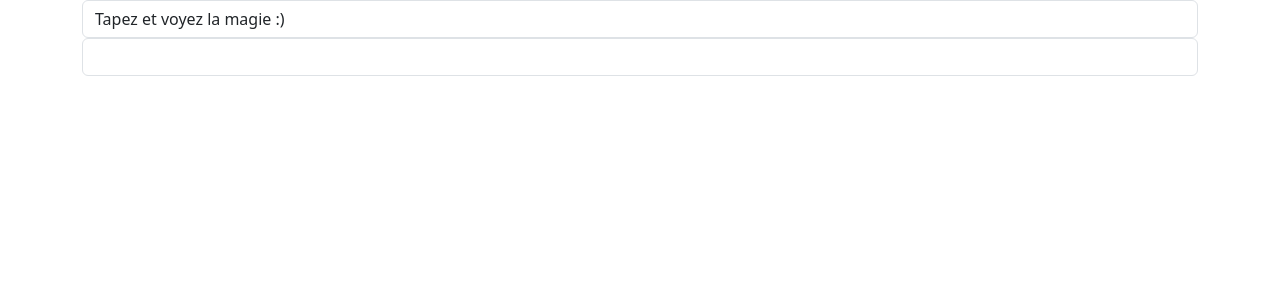
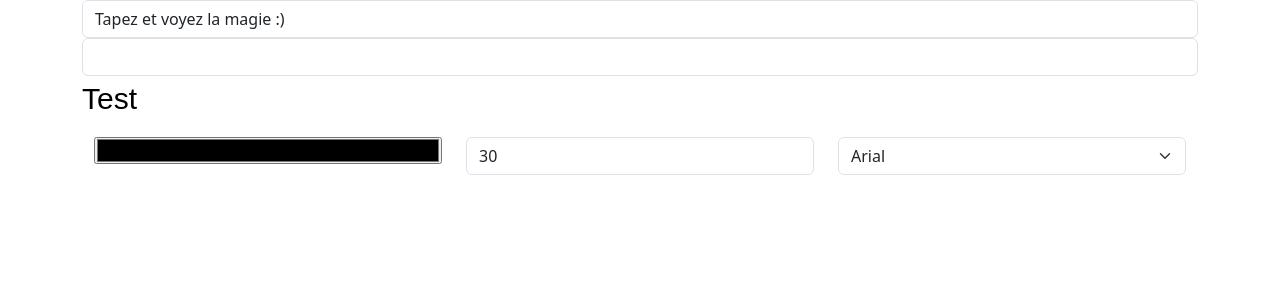
Before and after one commit to akramLh005/Angular-Project-RT4, an Angular app: page / in a window 1280 px wide. Shown: the top 300 px of the page. Built offline with nearby package versions, Linux system fonts and the light colour scheme.

Commit message:
mini word - last task

```diff
--- a/src/app/app.component.html
+++ b/src/app/app.component.html
@@ -2,3 +2,4 @@
 <!--<app-two-way></app-two-way>-->
 <!--<app-pere></app-pere>-->
 <app-test-rainbow></app-test-rainbow>
+<app-mini-word></app-mini-word>
--- a/src/app/app.module.ts
+++ b/src/app/app.module.ts
@@ -10,6 +10,7 @@ import { FilsComponent } from './components/fils/fils.component';
 import { PereComponent } from './components/pere/pere.component';
 import { RainbowDirective } from './directive/rainbow.directive';
 import { TestRainbowComponent } from './directive/test-rainbow/test-rainbow.component';
+import { MiniWordComponent } from './components/mini-word/mini-word.component';
 
 @NgModule({
   declarations: [
@@ -19,7 +20,8 @@ import { TestRainbowComponent } from './directive/test-rainbow/test-rainbow.comp
     FilsComponent,
     PereComponent,
     RainbowDirective,
-    TestRainbowComponent
+    TestRainbowComponent,
+    MiniWordComponent
   ],
   imports: [
     BrowserModule,
--- /dev/null
+++ b/src/app/components/mini-word/mini-word.component.html
@@ -0,0 +1,32 @@
+<div>
+  <p [ngStyle]="{
+  'font-size': size,
+  'font-family': police,
+  'color' : color
+  }">
+    Test
+  </p>
+</div>
+
+
+
+
+<div class="container">
+  <div class="row">
+    <div class="col-md-4">
+      <div class="box d-flex align-items-stretch">
+        <input #colorInput type="color" class="w-100 h-800" (change)="changeColor(colorInput.value)">
+      </div>
+    </div>
+    <div class="col-md-4">
+      <div class="box"><input #sizeInput type="number" class="form-control" (change)="changeSize(sizeInput.value)" [defaultValue]="30"></div>
+    </div>
+    <div class="col-md-4">
+      <select #Select class="form-select" (change)="changePolice(Select.value)">
+        <option value="Arial">Arial</option>
+        <option value="fantasy">fantasy</option>
+        <option value="Bahnschrift">Bahnschrift</option>
+      </select>
+    </div>
+  </div>
+</div>
--- /dev/null
+++ b/src/app/components/mini-word/mini-word.component.ts
@@ -0,0 +1,25 @@
+import { Component } from '@angular/core';
+
+@Component({
+  selector: 'app-mini-word',
+  templateUrl: './mini-word.component.html',
+  styleUrls: ['./mini-word.component.css']
+})
+export class MiniWordComponent {
+  size = '30px';
+  police = 'Arial';
+  color = 'black';
+
+  changeSize(size: any ) {
+    this.size = size + 'px';
+
+  }
+  changePolice(police: string) {
+    this.police = police;
+
+  }
+
+  changeColor(colorinput : string) {
+    this.color=colorinput;
+  }
+}
```
Also changed, not shown: src/app/components/mini-word/mini-word.component.css (added), 1 other file (tests, documents, lock files or other folders).
